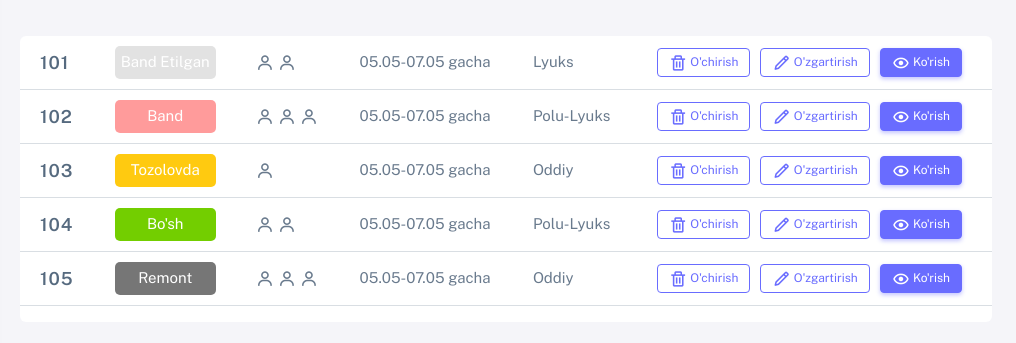
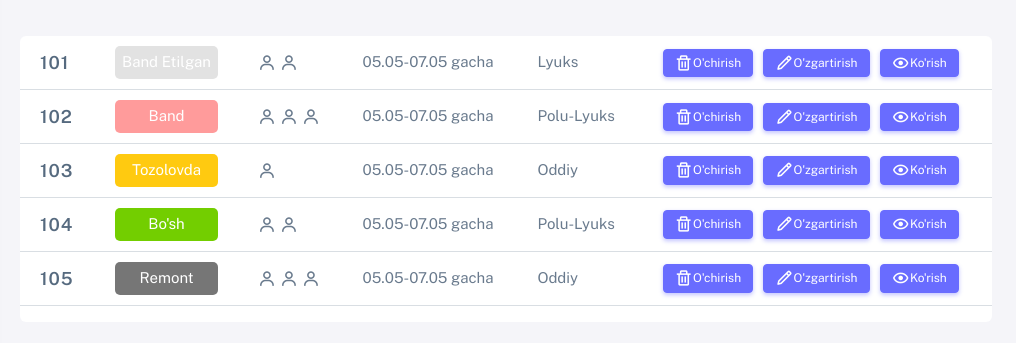
Before and after one commit to JavohirBozorboyev/hotel, a plain HTML site: page pages/honalar.html in a window 1280 px wide. Shown: the part 180-523 px from the top of the page, 264-1280 px from the left. Drawn offline with nearby package versions, Linux system fonts and the light colour scheme.

Commit message:
button text sm cloce

```diff
--- a/pages/honalar.html
+++ b/pages/honalar.html
@@ -281,14 +281,17 @@
                       <td class="td4"><div>Lyuks</div></td>
                       <td class="td6">
                         <div>
-                          <button class="btn btn-outline-primary btn-sm">
-                            <i class="bx bx-trash"></i> O'chirish
+                          <button class="btn btn-primary btn-sm d-flex">
+                            <i class="bx bx-trash"></i>
+                            <div class="d-none d-xl-block">O'chirish</div>
                           </button>
-                          <button class="btn btn-outline-primary btn-sm">
-                            <i class="bx bx-pencil"></i> O'zgartirish
+                          <button class="btn btn-primary btn-sm d-flex">
+                            <i class="bx bx-pencil"></i>
+                            <div class="d-none d-xl-block">O'zgartirish</div>
                           </button>
-                          <button class="btn btn-primary btn-sm">
-                            <i class="bx bx-show"></i> Ko'rish
+                          <button class="btn btn-primary btn-sm d-flex">
+                            <i class="bx bx-show"></i>
+                            <div class="d-none d-xl-block">Ko'rish</div>
                           </button>
                         </div>
                       </td>
@@ -309,14 +312,17 @@
                       <td class="td4"><div>Polu-Lyuks</div></td>
                       <td class="td6">
                         <div>
-                          <button class="btn btn-outline-primary btn-sm">
-                            <i class="bx bx-trash"></i> O'chirish
+                          <button class="btn btn-primary btn-sm d-flex">
+                            <i class="bx bx-trash"></i>
+                            <div class="d-none d-xl-block">O'chirish</div>
                           </button>
-                          <button class="btn btn-outline-primary btn-sm">
-                            <i class="bx bx-pencil"></i> O'zgartirish
+                          <button class="btn btn-primary btn-sm d-flex">
+                            <i class="bx bx-pencil"></i>
+                            <div class="d-none d-xl-block">O'zgartirish</div>
                           </button>
-                          <button class="btn btn-primary btn-sm">
-                            <i class="bx bx-show"></i> Ko'rish
+                          <button class="btn btn-primary btn-sm d-flex">
+                            <i class="bx bx-show"></i>
+                            <div class="d-none d-xl-block">Ko'rish</div>
                           </button>
                         </div>
                       </td>
@@ -333,14 +339,17 @@
                       <td class="td4"><div>Oddiy</div></td>
                       <td class="td6">
                         <div>
-                          <button class="btn btn-outline-primary btn-sm">
-                            <i class="bx bx-trash"></i> O'chirish
+                          <button class="btn btn-primary btn-sm d-flex">
+                            <i class="bx bx-trash"></i>
+                            <div class="d-none d-xl-block">O'chirish</div>
                           </button>
-                          <button class="btn btn-outline-primary btn-sm">
-                            <i class="bx bx-pencil"></i> O'zgartirish
+                          <button class="btn btn-primary btn-sm d-flex">
+                            <i class="bx bx-pencil"></i>
+                            <div class="d-none d-xl-block">O'zgartirish</div>
                           </button>
-                          <button class="btn btn-primary btn-sm">
-                            <i class="bx bx-show"></i> Ko'rish
+                          <button class="btn btn-primary btn-sm d-flex">
+                            <i class="bx bx-show"></i>
+                            <div class="d-none d-xl-block">Ko'rish</div>
                           </button>
                         </div>
                       </td>
@@ -359,14 +368,17 @@
                       <td class="td4"><div>Polu-Lyuks</div></td>
                       <td class="td6">
                         <div>
-                          <button class="btn btn-outline-primary btn-sm">
-                            <i class="bx bx-trash"></i> O'chirish
+                          <button class="btn btn-primary btn-sm d-flex">
+                            <i class="bx bx-trash"></i>
+                            <div class="d-none d-xl-block">O'chirish</div>
                           </button>
-                          <button class="btn btn-outline-primary btn-sm">
-                            <i class="bx bx-pencil"></i> O'zgartirish
+                          <button class="btn btn-primary btn-sm d-flex">
+                            <i class="bx bx-pencil"></i>
+                            <div class="d-none d-xl-block">O'zgartirish</div>
                           </button>
-                          <button class="btn btn-primary btn-sm">
-                            <i class="bx bx-show"></i> Ko'rish
+                          <button class="btn btn-primary btn-sm d-flex">
+                            <i class="bx bx-show"></i>
+                            <div class="d-none d-xl-block">Ko'rish</div>
                           </button>
                         </div>
                       </td>
@@ -387,14 +399,17 @@
                       <td class="td4"><div>Oddiy</div></td>
                       <td class="td6">
                         <div>
-                          <button class="btn btn-outline-primary btn-sm">
-                            <i class="bx bx-trash"></i> O'chirish
+                          <button class="btn btn-primary btn-sm d-flex">
+                            <i class="bx bx-trash"></i>
+                            <div class="d-none d-xl-block">O'chirish</div>
                           </button>
-                          <button class="btn btn-outline-primary btn-sm">
-                            <i class="bx bx-pencil"></i> O'zgartirish
+                          <button class="btn btn-primary btn-sm d-flex">
+                            <i class="bx bx-pencil"></i>
+                            <div class="d-none d-xl-block">O'zgartirish</div>
                           </button>
-                          <button class="btn btn-primary btn-sm">
-                            <i class="bx bx-show"></i> Ko'rish
+                          <button class="btn btn-primary btn-sm d-flex">
+                            <i class="bx bx-show"></i>
+                            <div class="d-none d-xl-block">Ko'rish</div>
                           </button>
                         </div>
                       </td>
```
Also changed, not shown: index.html (+5 -5 lines).
